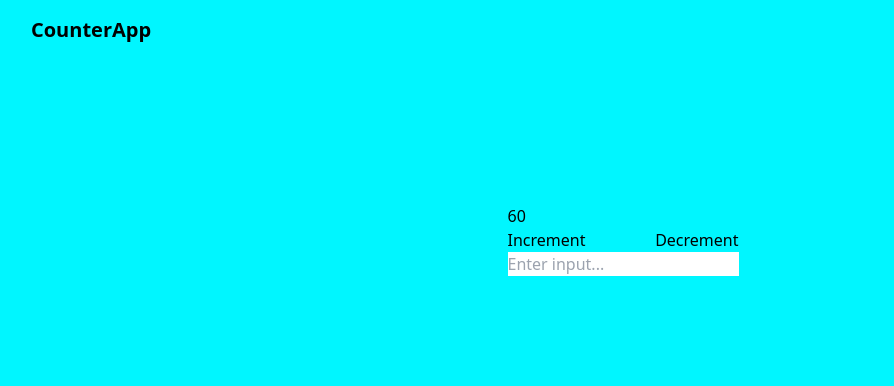
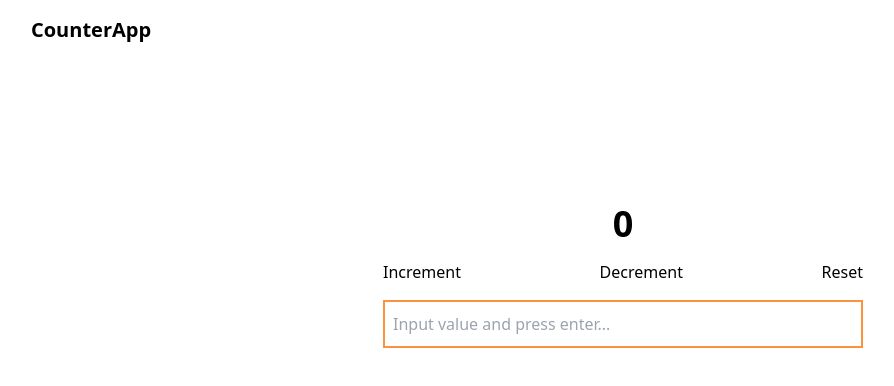
Before and after one commit to anita-brown/react_counter_app, a React (Create React App) app: page / in a window 1280 px wide. Shown: the top 386 px of the page, without its empty margins (17-911 px from the left). Built offline with nearby package versions, Linux system fonts and the light colour scheme.

Commit message:
chore: implemented useref to track input value

```diff
--- a/src/App.tsx
+++ b/src/App.tsx
@@ -4,7 +4,7 @@ import Header from "./components/header/Header";
 
 function App() {
   return (
-    <section className="px-[3rem] py-[1rem] bg-secondary h-[100vh]">
+    <section className="px-[3rem] py-[1rem] bg-dimWhite h-[100vh]">
       <Header />
 
       <div className="flex py-[10rem] justify-center items-center">
--- a/src/components/counter/Counter.tsx
+++ b/src/components/counter/Counter.tsx
@@ -1,19 +1,31 @@
-import React from "react";
+import React, { useRef } from "react";
 import { useSelector, useDispatch } from "react-redux";
 import { CounterState } from "../../redux/features/counterSlice";
-import { increment, decrement, reset } from "../../redux/features/counterSlice";
+import { increment, decrement, incrementBy, reset } from "../../redux/features/counterSlice";
 
 const Counter = () => {
   const counter = useSelector((state: CounterState) => state.counter.counter);
-  const dispatch = useDispatch()
+  const dispatch = useDispatch();
+  const inputRef: any = useRef(null);
+  const handleInputChange = (e: any) => {
+    let inputValue = inputRef.current.value;
+    if (inputValue !== "") {
+      dispatch(incrementBy(parseInt(inputValue)));
+
+    }
+
+  };
   return (
     <main>
-      <p>{counter}</p>
-      <div className="flex justify-between">
-        <button onClick={()=> dispatch(increment())}>Increment</button>
-        <button onClick={()=> dispatch(decrement())}> Decrement</button>
+      <p className="text-center text-4xl font-bold">{counter}</p>
+      <div className="flex justify-between mt-4">
+        <button onClick={() => dispatch(increment())}>Increment</button>
+        <button onClick={() => dispatch(decrement())}> Decrement</button>
+        <button onClick={() => dispatch(reset())}>Reset</button>
       </div>
-      <input placeholder="Enter input..." type="number" />
+      <input onKeyPress={(e: any) => {
+        return e.key === "Enter" && handleInputChange(e)
+      }} ref={inputRef} className="lg:w-[30rem] w-[15rem] h-[3rem] text-grey-500 mt-4 px-2 border-2 border-orange-400" type="number" name="" id="" placeholder="Input value and press enter..." />
     </main>
   );
 };
--- a/src/redux/features/counterSlice.tsx
+++ b/src/redux/features/counterSlice.tsx
@@ -1,13 +1,13 @@
 import { createSlice } from "@reduxjs/toolkit";
 
 export interface CounterState {
-  counter: number | any
+  counter: number | any;
 }
 
 export const counterSlice = createSlice({
   name: "counter",
-  initialState:  {
-    counter: 60,
+  initialState: {
+    counter: 0,
   },
   reducers: {
     increment: (state) => {
@@ -16,11 +16,16 @@ export const counterSlice = createSlice({
     decrement: (state) => {
       state.counter -= 1;
     },
+    incrementBy: (state, action) => {
+
+        state.counter += action.payload;
+
+    },
     reset: (state) => {
       state.counter = 0;
     },
   },
 });
 
-export const { increment, decrement, reset } = counterSlice.actions;
+export const { increment, decrement, incrementBy, reset } = counterSlice.actions;
 export default counterSlice.reducer;
```
